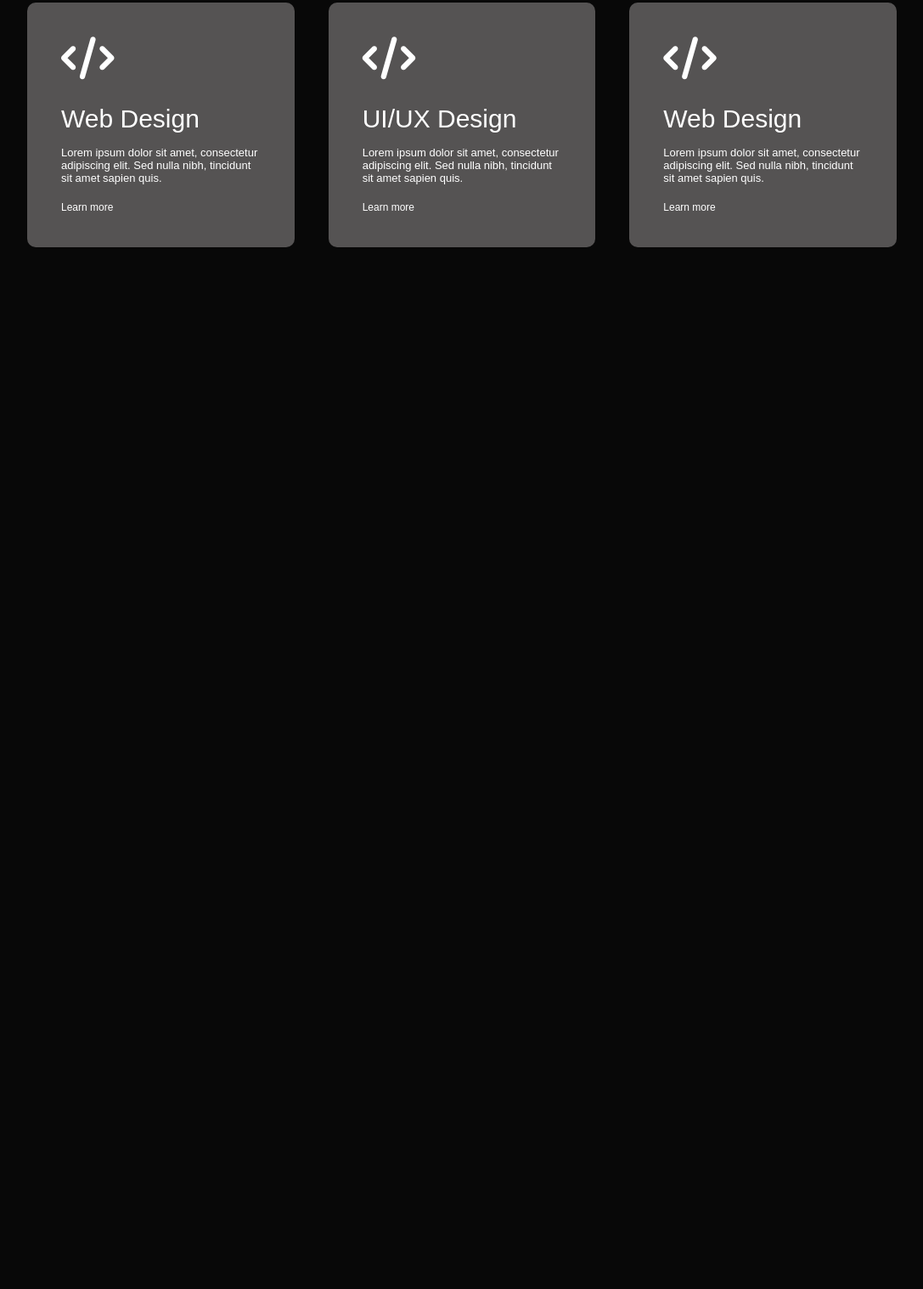
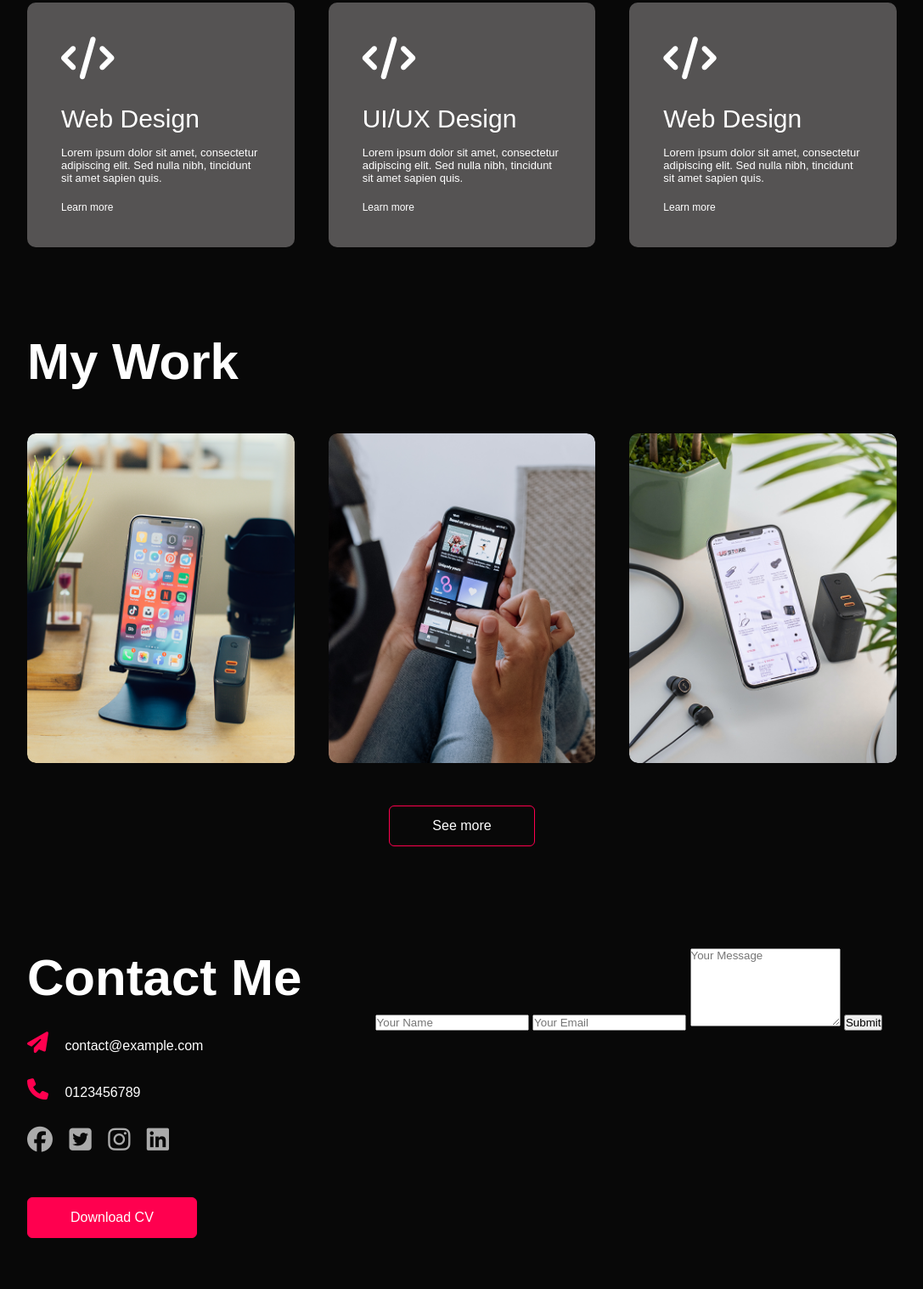
Before and after one commit to MdNumanHussain/NumanMahim.github.io, a plain HTML site: page index.html in a window 1280 px wide. Shown: the part 1557-3074 px from the top of the page at 85% size, without its empty margins (96-1183 px from the left). Before the commit the page ends 1888 px from the top, so only its background shows below. Drawn offline with Linux system fonts and the light colour scheme.

Commit message:
Contact section added

```diff
--- a/index.css
+++ b/index.css
@@ -167,3 +167,122 @@ nav ul li a:hover::after{
     background: #ff004f;
     transform: translateY(-10px);
 }
+
+/* -------- #portfolio -------- */
+#portfolio {
+    padding: 50px 0;
+}
+
+.work-list {
+    display: grid;
+    grid-template-columns: repeat(auto-fit, minmax(250px, 1fr));
+    grid-gap: 40px;
+    margin-top: 50px;
+}
+.work {
+    border-radius: 10px;
+    position: relative;
+    overflow: hidden;
+}
+
+.work img {
+    width: 100%;
+    border-radius: 10px;
+    display: block;
+    transition: transform 0.5s;
+}
+.layer {
+    width: 100%;
+    height: 0;
+    background: linear-gradient(rgba(0, 0, 0, 0.6), #ff004f);
+    border-radius: 10px;
+    position: absolute;
+    left: 0;
+    bottom: 0;
+    overflow: hidden;
+    display: flex;
+    align-items: center;
+    justify-content: center;
+    flex-direction: column;
+    padding: 0 40px;
+    text-align: center;
+    font-size: 14px;
+    transition: height 0.5s;
+}
+.layer a {
+    margin-top: 20px;
+    color: #ff004f;
+    text-decoration: none;
+    font-size: 18px;
+    line-height: 60px;
+    background: #fff;
+    width: 60px;
+    height: 60px;
+    border-radius: 50%;
+    text-align: center;
+}
+
+
+.layer h3{
+    font-weight: 500;
+    margin-bottom: 20px;
+}
+
+.work:hover img{
+transform: scale(1.1);
+}
+
+.work:hover .layer{
+    height: 100%;
+}
+.btn {
+    display: block;
+    margin: 50px auto;
+    width: fit-content;
+    border: 1px solid #ff004f;
+    padding: 14px 50px;
+    border-radius: 6px;
+    text-decoration: none;
+    color: #fff;
+    transition: background 0.5s;
+}
+.btn:hover{
+    background: #ff004f;
+}
+/* ----------contact---------- */
+.contact-left {
+    flex-basis: 35%;
+}
+
+.contact-right {
+    flex-basis: 60%;
+}
+
+.contact-left p{
+    margin-top: 30px;
+}
+.contact-left p i{
+    color: #ff004f;
+    margin-right: 15px;
+    font-size: 25px;
+}
+.social-icons {
+    margin-top: 30px;
+}
+
+.social-icons a {
+    text-decoration: none;
+    font-size: 30px;
+    margin-right: 15px;
+    color: #ababab;
+    display: inline-block;
+    transition: transform 0.5s;
+}
+.social-icons a:hover {
+    color: #ff004f;
+    transform: translateY(-10px);
+}
+.btn.btn2{
+    display: inline-block;
+    background: #ff004f;
+}
--- a/index.html
+++ b/index.html
@@ -100,6 +100,68 @@
     </div>
 
 </div>
+<!--My portfolio-->
+<div id="portfolio">
+    <div class="container">
+        <h1 class="sub-title">My Work</h1>
+        <div class="work-list">
+            <div class="work">
+                <img src="images/work-1.png">
+                <div class="layer">
+                    <h3>Social Media App</h3>
+                    <p>The app connects you to the talented people around the world. Download it from play store.</p>
+                    <a href="#"><i class="fas fa-external-link-alt"></i></a>
+                </div>
+            </div>
+            <div class="work">
+                <img src="images/work-2.png">
+                <div class="layer">
+                    <h3>Social Media App</h3>
+                    <p>The app connects you to the talented people around the world. Download it from play store.</p>
+                    <a href="#"><i class="fas fa-external-link-alt"></i></a>
+                </div>
+            </div>
+            <div class="work">
+                <img src="images/work-3.png">
+                <div class="layer">
+                    <h3>Social Media App</h3>
+                    <p>The app connects you to the talented people around the world. Download it from play store.</p>
+                    <a href="#"><i class="fas fa-external-link-alt"></i></a>
+                </div>
+
+            </div>
+        </div>
+        <a href="#" class="btn">See more</a>
+    </div>
+</div>
+<!---Contact-->
+<div id="contact">
+    <div class="container">
+        <div class="row">
+            <div class="contact-left">
+                <h1 class="sub-title">Contact Me</h1>
+                <p><i class="fa-solid fa-paper-plane"></i> contact@example.com</p>
+                <p><i class="fa-solid fa-phone"></i> 0123456789</p>
+                <div class="social-icons">
+                    <a href="https://facebook.com/"><i class="fab fa-facebook"></i></a>
+                    <a href="#"><i class="fab fa-twitter-square"></i></a>
+                    <a href="#"><i class="fab fa-instagram"></i></a>
+                    <a href="#"><i class="fab fa-linkedin"></i></a>
+                </div>
+                <a href="images/my-cv.pdf" download class="btn btn2">Download CV</a>
+            </div>
+            <div class="contact-right">
+                <form>
+                    <input type="text" name="Name" placeholder="Your Name" required>
+                    <input type="email" name="email" placeholder="Your Email" required>
+                    <textarea name="Message" rows="6" placeholder="Your Message"></textarea>
+                    <button type="submit">Submit</button>
+                </form>
+            </div>
+        </div>
+    </div>
+</div>
+
 <script>
     var tablinks = document.getElementsByClassName("tab-links");
     var tabcontents = document.getElementsByClassName("tab-contents");
```
